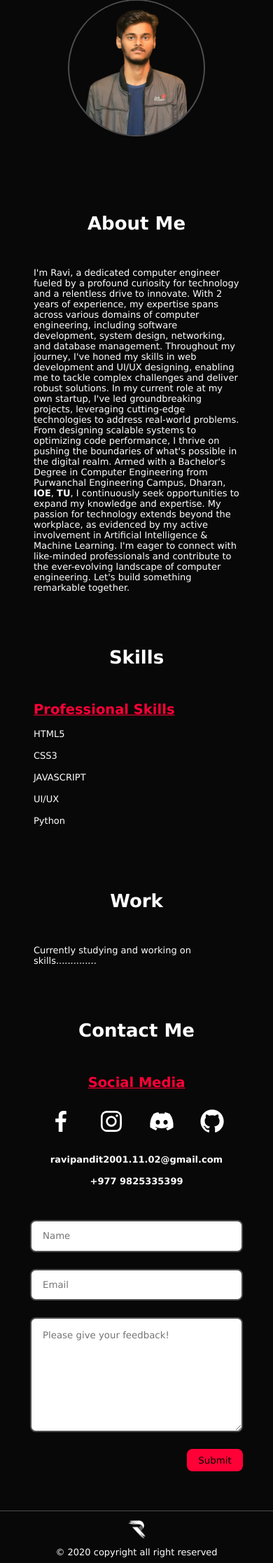
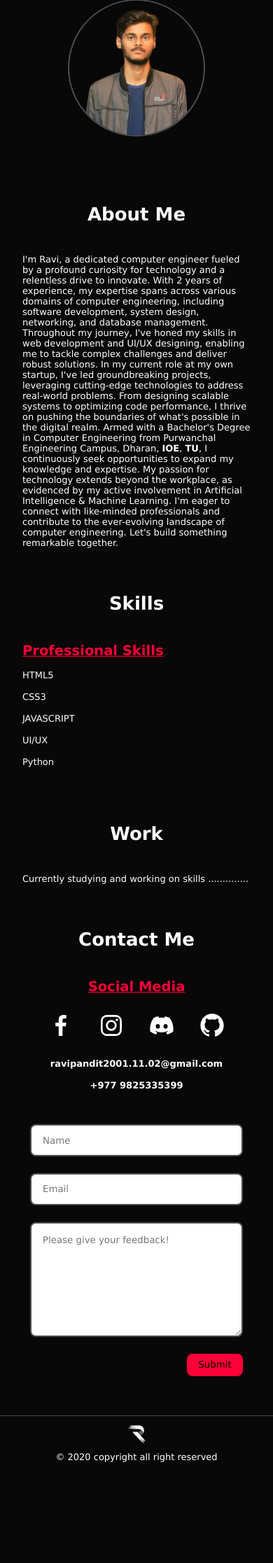
Before and after one commit to ravix2001/ravix2001.github.io, a PHP site: page / in a window 390 px wide. Shown: the part 270-2503 px from the top of the page at 70% size. After the commit the page ends 2359 px from the top, so only its background shows below. Run offline with PHP 8.4, Linux system fonts and the light colour scheme.

Commit message:
first commit

```diff
--- a/index.html
+++ b/index.html
@@ -71,7 +71,7 @@
             <div class="heading">
                 <h1 class="hover-underline-animation">Work</h1>
             </div>
-            <p>Currently studying and working on skills..............</p>
+            <p>Currently studying and working on skills ..............</p>
         </div>
         <div class="section" id="contact">
             <div class="heading">
--- a/style.css
+++ b/style.css
@@ -285,6 +285,20 @@ footer {
 }
 
 @media(max-width: 540px) {
+    nav {
+        display: none;
+    }
+
+    #navbar {
+        display: flex;
+        justify-content: center;
+    }
+
+    #navbar #container {
+        margin-left: 0rem;
+        margin-right: 0rem;
+    }
+
     #navbar #container {
         height: 3rem;
     }
@@ -335,12 +349,12 @@ footer {
 
     .section {
         font-size: small;
-        padding-top: 4.8rem;
+        padding-top: 4rem;
         margin-bottom: 0rem;
     }
 
     .heading {
-        margin-bottom: 3rem;
+        margin-bottom: 2.6rem;
     }
 
     #about p,
@@ -355,38 +369,40 @@ footer {
     #skills ul li {
         margin: 1rem 0rem 1rem 4rem;
     }
+
     #contact_icons {
         margin-top: 1.5rem;
         margin-bottom: 1.5rem;
     }
+
     footer {
         font-size: small;
         margin-top: 2rem;
         padding-bottom: 0.5rem;
     }
 }
-@media(max-width: 414px) {
-    #navbar{
+
+@media(max-width: 430px) {
+    #navbar {
         display: flex;
         justify-content: center;
     }
+
     #navbar #container {
         margin-left: 0rem;
         margin-right: 0rem;
     }
-    nav{
-        display: none;
-    }
+
     #about p,
     #work p {
-        padding: 0px 3rem;
+        padding: 0px 2rem;
     }
 
     #skills h2 {
-        padding-left: 3rem;
+        padding-left: 2rem;
     }
 
     #skills ul li {
-        margin: 1rem 0rem 1rem 3rem;
+        margin: 1rem 0rem 1rem 2rem;
     }
 }
```
